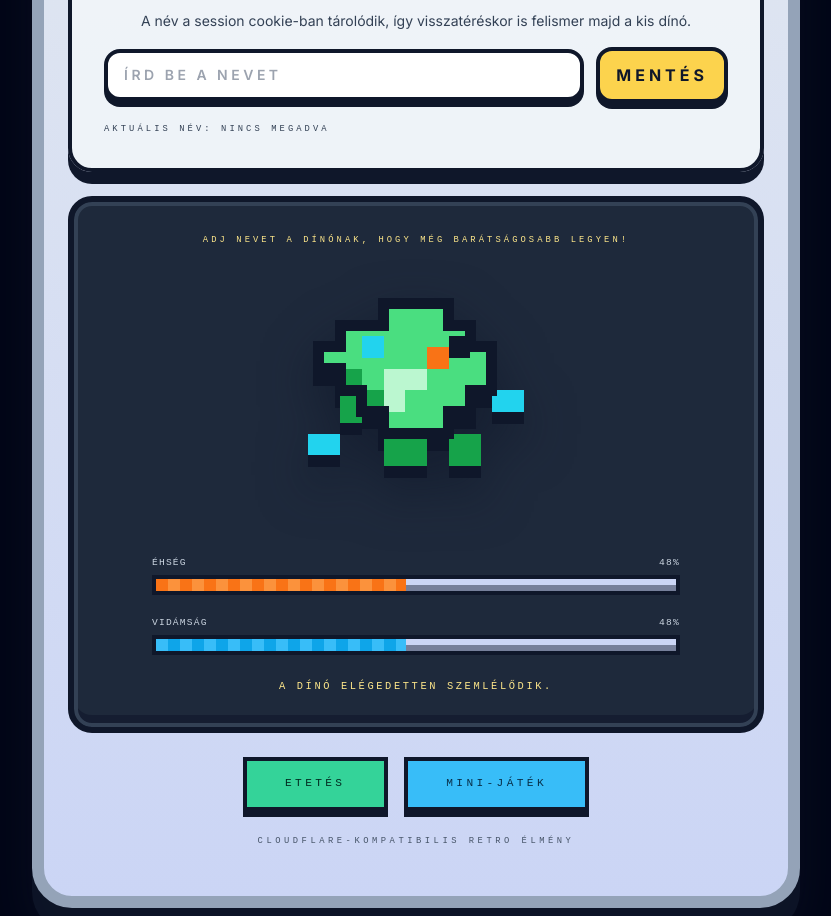
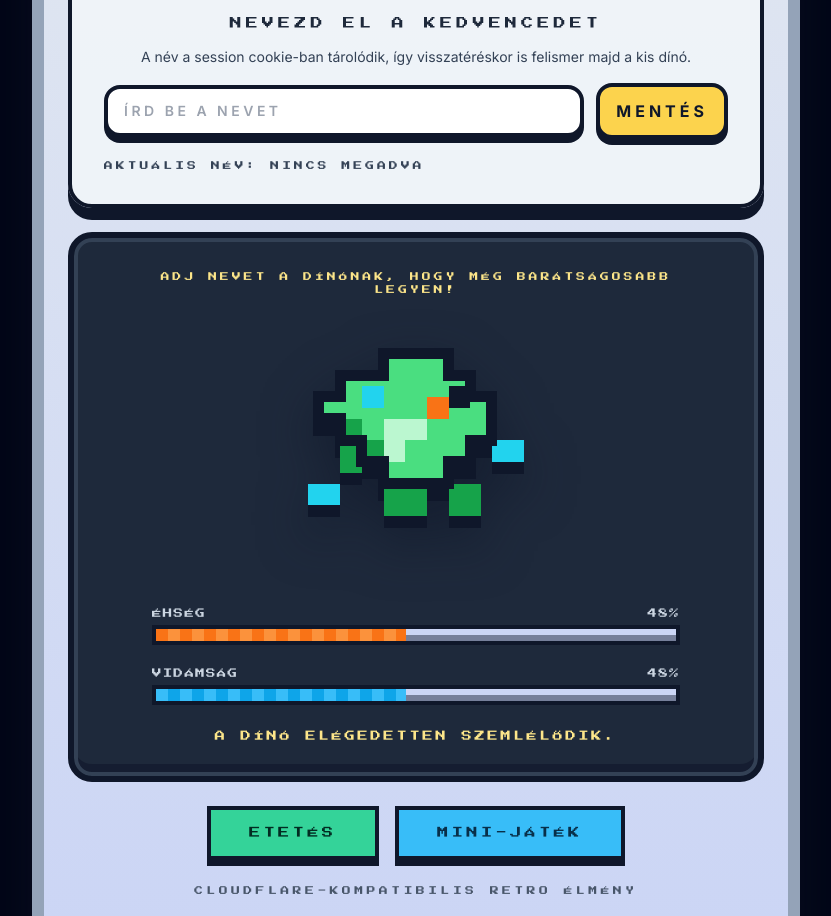
Before and after one commit to csiber/tamagochi, a Next.js app: page / in a window 1280 px wide. Shown: the part 293-1209 px from the top of the page, without its empty margins (224-1055 px from the left). Built offline with nearby package versions, Linux system fonts and the light colour scheme.

Commit message:
feat: Integrált Press Start 2P betűtípus a felületen

```diff
--- a/app/globals.css
+++ b/app/globals.css
@@ -1,8 +1,6 @@
 @tailwind base;
 @tailwind components;
 @tailwind utilities;
-
-@import url("https://fonts.googleapis.com/css2?family=Press+Start+2P&display=swap");
 
 :root {
   --foreground-rgb: 241, 245, 249;
@@ -14,10 +12,6 @@ body {
   color: rgb(var(--foreground-rgb));
   background: radial-gradient(circle at 30% -20%, #1d4ed8 0%, #0f172a 55%, #020617 100%);
   min-height: 100vh;
-}
-
-.pixel-font {
-  font-family: "Press Start 2P", "Courier New", monospace;
 }
 
 .tamagotchi-shell {
--- a/app/layout.tsx
+++ b/app/layout.tsx
@@ -1,8 +1,13 @@
 import type { Metadata } from "next";
-import { Inter } from "next/font/google";
+import { Inter, Press_Start_2P } from "next/font/google";
 import "./globals.css";
 
 const inter = Inter({ subsets: ["latin"] });
+export const pressStart = Press_Start_2P({
+  subsets: ["latin"],
+  weight: "400",
+  variable: "--font-press-start",
+});
 
 export const metadata: Metadata = {
   title: "Retro Tamagochi – Digitális kedvenc gondozó",
@@ -17,7 +22,7 @@ export default function RootLayout({
 }>) {
   return (
     <html lang="hu">
-      <body className={inter.className}>{children}</body>
+      <body className={`${inter.className} ${pressStart.variable}`}>{children}</body>
     </html>
   );
 }
--- a/app/page.tsx
+++ b/app/page.tsx
@@ -4,6 +4,8 @@
 
 import type { ChangeEvent, FormEvent } from "react";
 import { useEffect, useMemo, useRef, useState } from "react";
+
+import { pressStart } from "./layout";
 
 type AnimationState = "idle" | "eating" | "playing";
 type GameChoice = "kő" | "papír" | "olló";
@@ -358,7 +360,9 @@ export default function Home() {
     <main className="flex min-h-screen items-center justify-center bg-slate-950 px-4 py-12 text-slate-100">
       <div className="tamagotchi-shell w-full max-w-3xl">
         <header className="text-center">
-          <h1 className="pixel-font text-2xl tracking-[0.35em] text-slate-900 drop-shadow-[0_4px_0_#0f172a] sm:text-3xl">
+          <h1
+            className={`${pressStart.className} text-2xl tracking-[0.35em] text-slate-900 drop-shadow-[0_4px_0_#0f172a] sm:text-3xl`}
+          >
             Retro Tamagochi Dínó
           </h1>
           <p className="mt-4 text-sm text-slate-800 sm:text-base">
@@ -372,7 +376,7 @@ export default function Home() {
             <div className="text-center">
               <label
                 htmlFor="pet-name"
-                className="pixel-font text-xs uppercase tracking-[0.35em] text-slate-800"
+                className={`${pressStart.className} text-xs uppercase tracking-[0.35em] text-slate-800`}
               >
                 Nevezd el a kedvencedet
               </label>
@@ -413,7 +417,9 @@ export default function Home() {
             </div>
           </form>
 
-          <p className="pixel-font mt-5 text-[0.55rem] uppercase tracking-[0.35em] text-slate-700">
+          <p
+            className={`${pressStart.className} mt-5 text-[0.55rem] uppercase tracking-[0.35em] text-slate-700`}
+          >
             Aktuális név: {petName ? petName : "nincs megadva"}
           </p>
           {nameMessage && (
@@ -433,7 +439,9 @@ export default function Home() {
 
         <section className="tamagotchi-screen mt-6">
           <div className="mx-auto flex w-full max-w-xl flex-col items-center gap-6 px-6 py-8">
-            <p className="pixel-font text-center text-[0.55rem] uppercase tracking-[0.35em] text-amber-200">
+            <p
+              className={`${pressStart.className} text-center text-[0.55rem] uppercase tracking-[0.35em] text-amber-200`}
+            >
               {petName ? `${petName} kalandra kész!` : "Adj nevet a dínónak, hogy még barátságosabb legyen!"}
             </p>
             <svg
@@ -475,8 +483,8 @@ export default function Home() {
             <div className="w-full space-y-5">
               <div className="space-y-1">
                 <div className="flex items-center justify-between text-xs uppercase tracking-widest text-slate-300">
-                  <span className="pixel-font text-[0.6rem]">Éhség</span>
-                  <span className="pixel-font text-[0.6rem]">{hungerPercent}%</span>
+                  <span className={`${pressStart.className} text-[0.6rem]`}>Éhség</span>
+                  <span className={`${pressStart.className} text-[0.6rem]`}>{hungerPercent}%</span>
                 </div>
                 <div className="stat-bar">
                   <div
@@ -488,8 +496,8 @@ export default function Home() {
 
               <div className="space-y-1">
                 <div className="flex items-center justify-between text-xs uppercase tracking-widest text-slate-300">
-                  <span className="pixel-font text-[0.6rem]">Vidámság</span>
-                  <span className="pixel-font text-[0.6rem]">{happinessPercent}%</span>
+                  <span className={`${pressStart.className} text-[0.6rem]`}>Vidámság</span>
+                  <span className={`${pressStart.className} text-[0.6rem]`}>{happinessPercent}%</span>
                 </div>
                 <div className="stat-bar">
                   <div
@@ -500,7 +508,9 @@ export default function Home() {
               </div>
             </div>
 
-            <p className="pixel-font text-center text-[0.65rem] uppercase tracking-[0.25em] text-amber-200">
+            <p
+              className={`${pressStart.className} text-center text-[0.65rem] uppercase tracking-[0.25em] text-amber-200`}
+            >
               {statusMessage}
             </p>
           </div>
@@ -508,7 +518,7 @@ export default function Home() {
 
         {gameState.isOpen && (
           <section className="mt-6 w-full max-w-xl self-center rounded-3xl border-4 border-slate-900 bg-slate-900/70 p-6 text-center text-slate-100 shadow-[inset_0_0_0_4px_rgba(15,23,42,0.55)]">
-            <h2 className="pixel-font text-xs uppercase tracking-[0.35em] text-amber-200">
+            <h2 className={`${pressStart.className} text-xs uppercase tracking-[0.35em] text-amber-200`}>
               Mini-játék: Kő · Papír · Olló
             </h2>
             <p className="mt-4 text-sm text-slate-100 sm:text-base">{gameResultMessage}</p>
@@ -574,7 +584,9 @@ export default function Home() {
         </div>
 
         <footer className="mt-6 text-center">
-          <p className="pixel-font text-[0.55rem] uppercase tracking-[0.4em] text-slate-600">
+          <p
+            className={`${pressStart.className} text-[0.55rem] uppercase tracking-[0.4em] text-slate-600`}
+          >
             Cloudflare-kompatibilis retro élmény
           </p>
         </footer>
```
